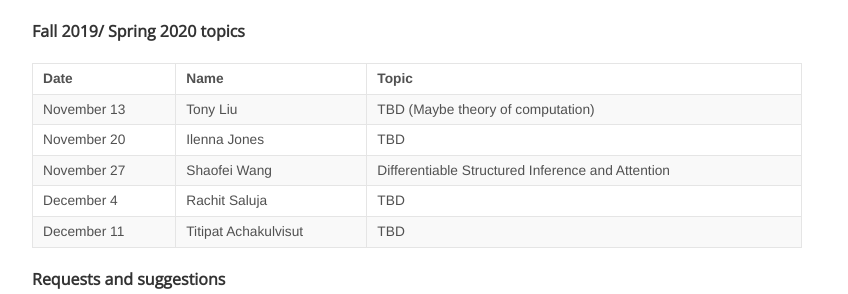
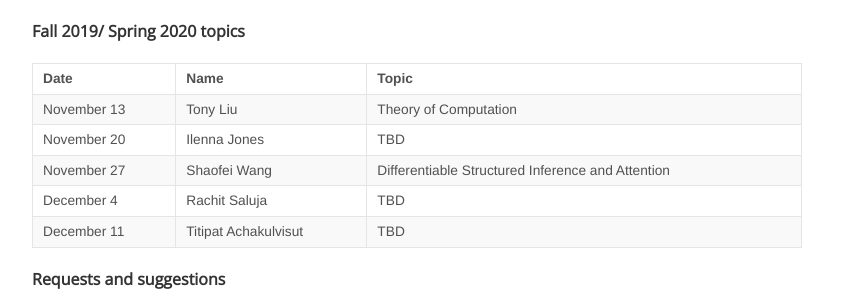
Before and after one commit to KordingLab/KordingLab.github.io, a Jekyll site: the page built from _posts/2018-08-29-upcoming-lab-teaching.md, in a window 1280 px wide and 900 px high. Shown: the part 428-722 px from the top of the window, without its empty margins (223-1071 px from the left). Built offline with Jekyll 4.4.1, drawn with Linux system fonts in a browser that asks for light colours; nearby versions of some CDN libraries; comment, search, counter and statistics services are not loaded.

Commit message:
update with lab teaching topic 11/13

```diff
--- a/_posts/2018-08-29-upcoming-lab-teaching.md
+++ b/_posts/2018-08-29-upcoming-lab-teaching.md
@@ -17,7 +17,7 @@ Get on the listserve for announcements: https://groups.google.com/forum/#!forum/
 
 | Date | Name | Topic |
 |------|------|-------|
-|November 13|Tony Liu| TBD (Maybe theory of computation)|
+|November 13|Tony Liu| Theory of Computation|
 |November 20|Ilenna Jones|TBD|
 |November 27|Shaofei Wang| Differentiable Structured Inference and Attention |
 |December 4|Rachit Saluja|TBD|
```
